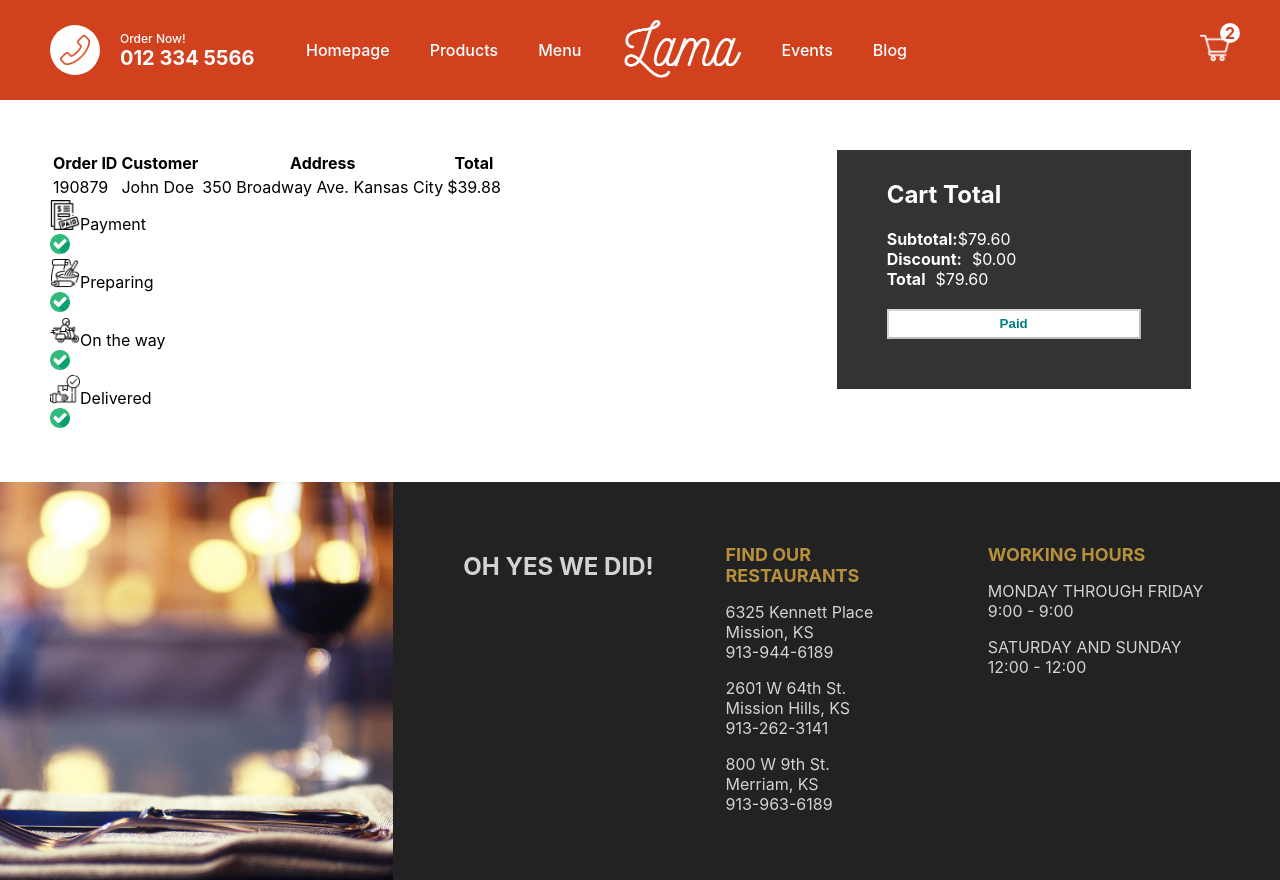
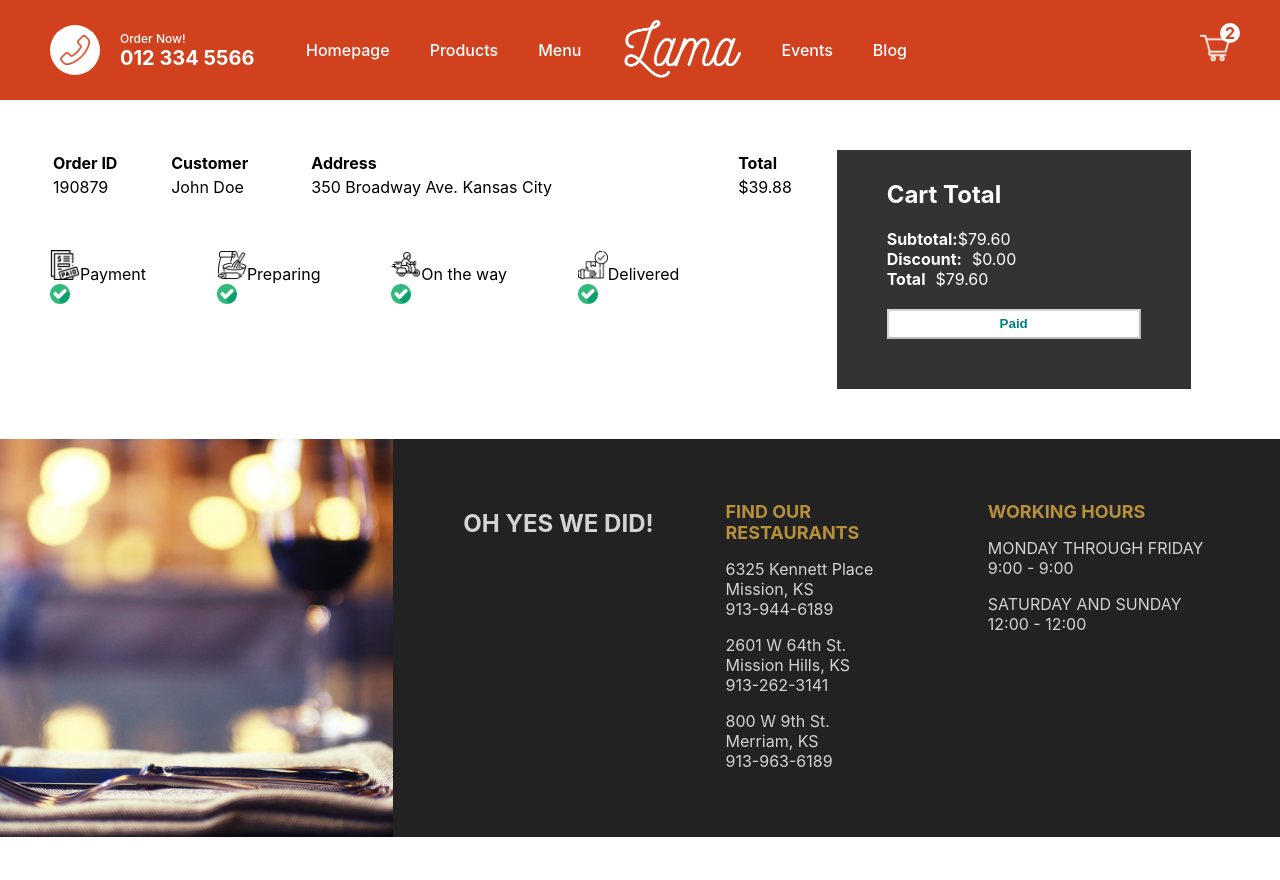
Before and after one commit to JWoltjen/pizza-landing-page, a Next.js app: page /orders/1 in a window 1280 px wide. After the commit the page ends 837 px from the top, so only its background shows below. Built offline with nearby package versions, Linux system fonts and the light colour scheme.

Commit message:
finish order status styling

```diff
--- a/pages/orders/[id].jsx
+++ b/pages/orders/[id].jsx
@@ -2,6 +2,14 @@ import styles from '../../styles/Order.module.css'
 import Image from 'next/image'
 
 const Order = () => {
+
+    const status = 0;
+    const statusClass = (index) => {
+        if(index - status <1) return styles.done
+        if(index - status === 1) return styles.inProgress
+        if(index - status > 1) return styles.undone
+
+    }
     return (
         <div className={styles.container}>
             <div className={styles.left}>
@@ -33,28 +41,28 @@ const Order = () => {
                 </table>
                 </div>
                 <div className={styles.row}>
-                    <div className={styles.status}>
+                    <div className={statusClass(0)}>
                         <Image src="/img/paid.png" width={30} height={30} alt="" />
                         <span>Payment</span>
                         <div className={styles.checkedIcon}>
                         <Image src="/img/checked.png" width={20} height={20} alt="" />
                         </div>
                     </div>
-                    <div className={styles.status}>
+                    <div className={statusClass(1)}>
                         <Image src="/img/bake.png" width={30} height={30} alt="" />
                         <span>Preparing</span>
                         <div className={styles.checkedIcon}>
                         <Image src="/img/checked.png" width={20} height={20} alt="" />
                         </div>
                     </div>
-                    <div className={styles.status}>
+                    <div className={statusClass(2)}>
                         <Image src="/img/bike.png" width={30} height={30} alt="" />
                         <span>On the way</span>
                         <div className={styles.checkedIcon}>
                         <Image src="/img/checked.png" width={20} height={20} alt="" />
                         </div>
                     </div>
-                    <div className={styles.status}>
+                    <div className={statusClass(3)}>
                         <Image src="/img/delivered.png" width={30} height={30} alt="" />
                         <span>Delivered</span>
                         <div className={styles.checkedIcon}>
--- a/styles/Order.module.css
+++ b/styles/Order.module.css
@@ -5,6 +5,24 @@
 
 .left{
     flex: 2;
+}
+
+.table {
+    width: 100%;
+    text-align: left;
+    margin-bottom: 50px;
+}
+
+.row:last-child{
+    width: 80%;
+    display: flex;
+    justify-content: space-between;
+}
+
+.status {
+    display: flex;
+    flex-direction: column;
+    align-items: center;
 }
 
 .right {
@@ -16,7 +34,7 @@
     max-height: 300px;
     background-color: #333;
     color: white;
-    padding: 10px 50px 50px;
+    padding: 10px 50px 50px 50px;
     display: flex;
     flex-direction: column;
     justify-content: space-between;
```
